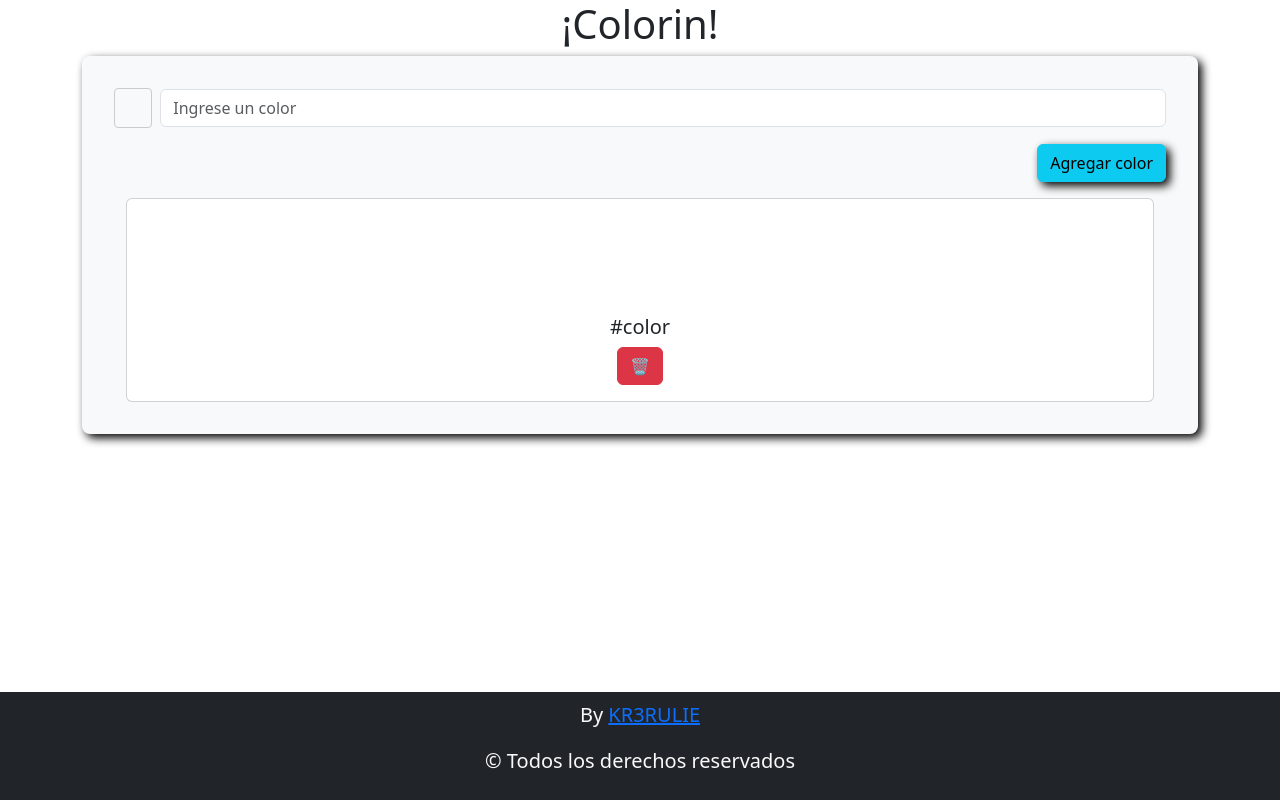
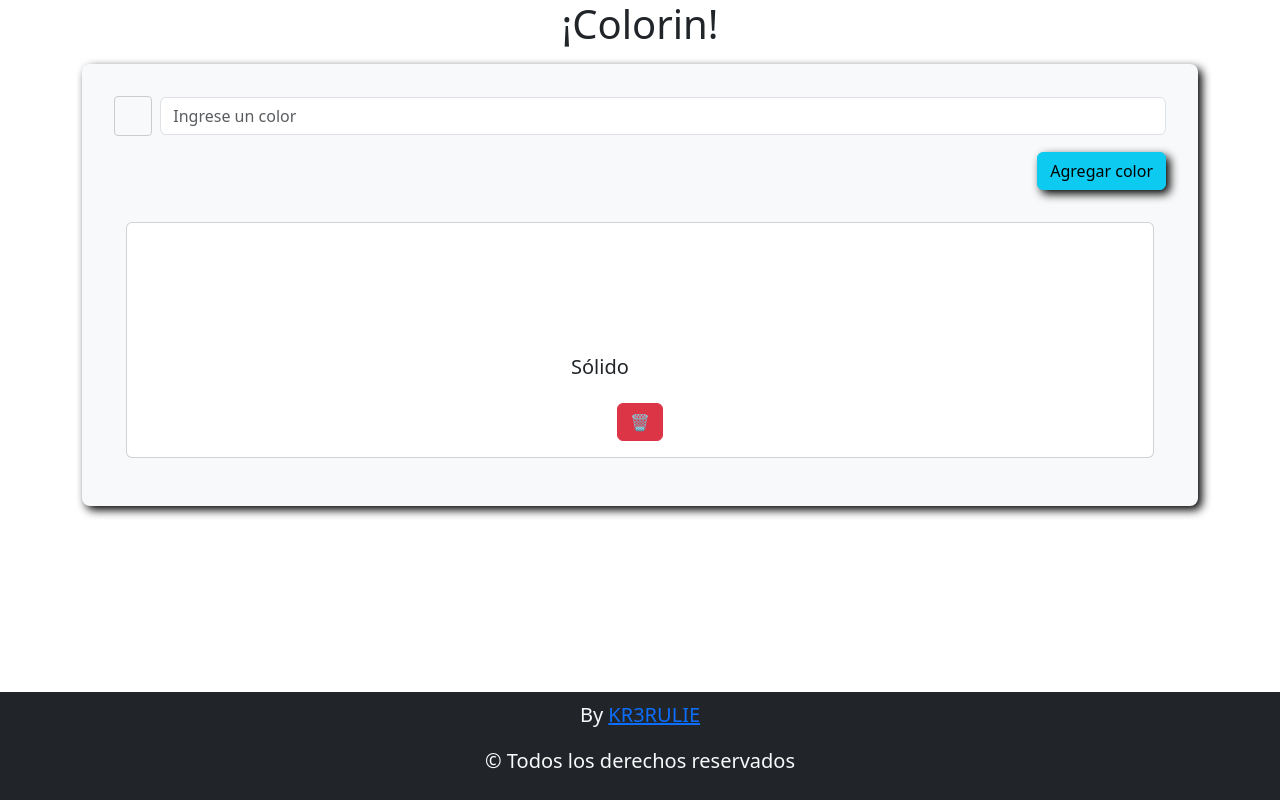
Before and after one commit to KR3RULIE/TP-React-ejercicio06, a React (Vite) app: page / in a window 1280 px wide. Both pictures are taken after typing "Sample" into the empty fields and a click on the button "Agregar color". Built offline with nearby package versions, Linux system fonts and the light colour scheme.

Commit message:
logre hacer que el colore que escribe el usuario se coloque solido o gradiente en el nombre del color que tiene la card, tambien logre que el nombre de color que escribe el usuario se ponga como titulo en la card

```diff
--- a/src/components/CardColor.css
+++ /dev/null
@@ -1,3 +0,0 @@
-.tamaño {
-    height: 100px;
-}
--- a/src/components/CardColor.jsx
+++ b/src/components/CardColor.jsx
@@ -1,12 +1,41 @@
 import { Card, Button } from "react-bootstrap";
-import "./CardColor.css"
-const CardColor = () => {
+import "./Formulario.css";
+const CardColor = ({ nombreColor }) => {
+  const solidoOGradiente = () => {
+    if (nombreColor.includes(",")) {
+      return "Gradiente";
+    } else {
+      return "Sólido";
+    }
+  };
   return (
-    <Card>
+    <Card className="my-3">
       <Card.Body>
-        <div className="tamaño w-auto rounded"></div>
-        <Card.Title className="text-center">#color</Card.Title>
-        <Button variant="danger" className="d-flex mx-auto">🗑</Button>
+        <div
+          className="tamaño w-auto rounded"
+          style={{
+            background: `linear-gradient(to right, ${nombreColor})`,
+          }}
+        ></div>
+
+        <div className="d-flex align-items-center justify-content-center gap-2 my-3">
+          <Card.Title>
+            {solidoOGradiente()}
+            <span
+              style={{
+                background: `linear-gradient(to right, ${nombreColor})`,
+                WebkitBackgroundClip: "text",
+                WebkitTextFillColor: "transparent",
+              }}
+            >
+              : {nombreColor}
+            </span>
+          </Card.Title>
+        </div>
+
+        <Button variant="danger" className="d-flex mx-auto">
+          🗑
+        </Button>
       </Card.Body>
     </Card>
   );
--- a/src/components/Columna.jsx
+++ b/src/components/Columna.jsx
@@ -1,12 +1,14 @@
 import { Container, Row, Col } from "react-bootstrap";
 import CardColor from "./CardColor";
 
-const Columna = () => {
+const Columna = ({ colores }) => {
   return (
     <Container>
       <Row>
         <Col>
-          <CardColor></CardColor>
+          {colores.map((itemColor, indice) => (
+            <CardColor key={indice} nombreColor={itemColor}></CardColor>
+          ))}
         </Col>
       </Row>
     </Container>
--- a/src/components/Formulario.css
+++ b/src/components/Formulario.css
@@ -16,3 +16,7 @@
 .sombreado {
   box-shadow: 4px 4px 10px rgb(0, 0, 0);
 }
+
+.tamaño {
+  height: 100px;
+}
--- a/src/components/Formulario.jsx
+++ b/src/components/Formulario.jsx
@@ -8,13 +8,13 @@ const Formulario = ({ color, setColor }) => {
 
   const handleSubmit = (e) => {
     e.preventDefault();
-    setColores([...colores, color])
-    setColor("")
+    setColores([...colores, color]);
+    setColor("");
   };
 
   return (
     <section
-      className="formulario-section"
+      className="formulario-section my-3"
       style={{
         boxShadow: color ? `4px 4px 10px ${color}` : "4px 4px 10px black",
       }}
@@ -48,7 +48,7 @@ const Formulario = ({ color, setColor }) => {
           </div>
         </Form.Group>
       </Form>
-      <Columna></Columna>
+      <Columna colores={colores}></Columna>
     </section>
   );
 };
```
